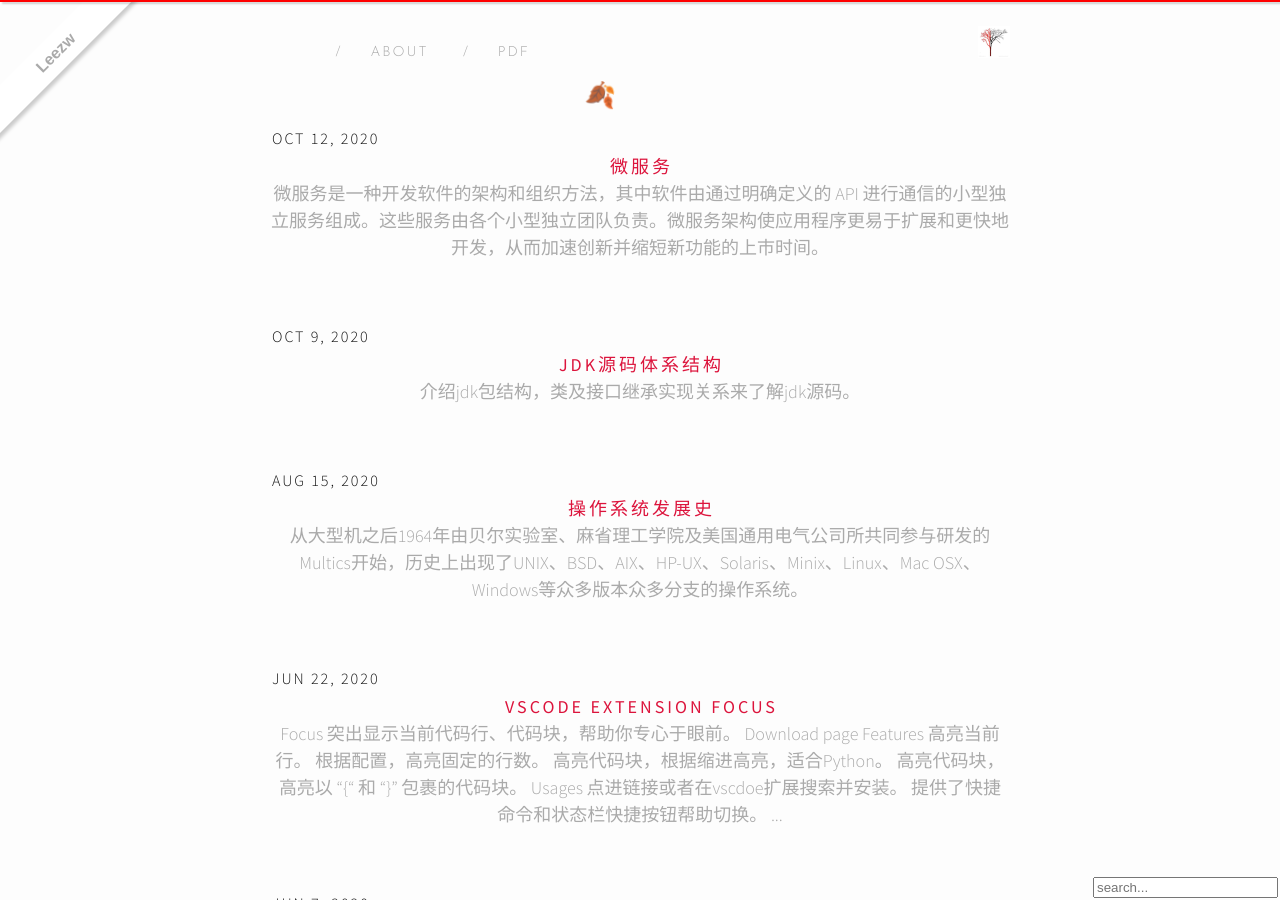
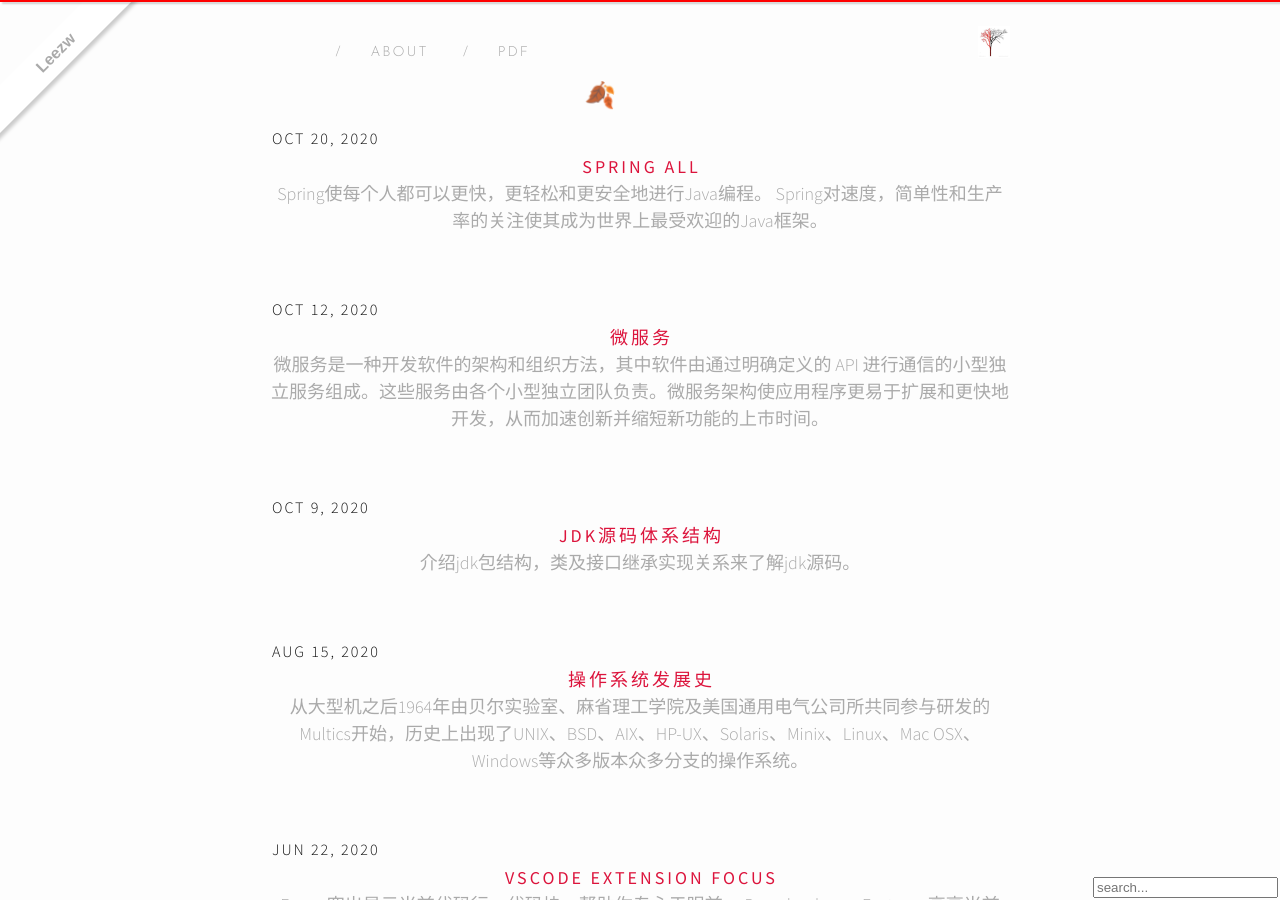
Before and after one commit to quantum-li/quantum-li.github.io, a Jekyll site: the page built from index.html, in a window 1280 px wide and 900 px high. Built offline with Jekyll 4.4.1, drawn with Linux system fonts in a browser that asks for light colours; nearby versions of some CDN libraries; the list of posts is cut into pages by our own code.

Commit message:
2020-10-20 20:00:54

```diff
--- a/_includes/footer.html
+++ b/_includes/footer.html
@@ -7,9 +7,7 @@
     <div class="footer-col-wrapper">
       <div class="footer-col footer-col-1">
         <ul class="contact-list footer-content">
-          <li>Powered By <a href="https://github.com/mzzw">李泉</a></li>
-
-
+          <li>Powered By <a href="https://github.com/mzzw" target="_blank">李泉</a></li>
         </ul>
       </div>
 
@@ -34,6 +32,11 @@
       </div>
     </div>
 
+    <div class="footer-col-wrapper">
+      <div class="footer-col footer-col-1">
+          <a href="https://www.allhistory.com/" target="_blank">全历史</a>
+      </div>
+    </div>
   </div>
 
 </footer>
--- /dev/null
+++ b/_posts/2020-10-20-spring-all.md
@@ -0,0 +1,31 @@
+---
+title: Spring All
+categories:
+- Spring
+- Java
+description:
+permalink: "/posts/spring-all"
+excerpt: Spring使每个人都可以更快，更轻松和更安全地进行Java编程。 Spring对速度，简单性和生产率的关注使其成为世界上最受欢迎的Java框架。
+---
+
+使用了Spring框架，可是获得许多现成的解决方案，而不必担心编写大量额外的代码。
+
+[WhySpring](https://spring.io/why-spring)
+
+[SpringProjects](https://spring.io/projects)
+
+# 微服务架构
+
+{% for art in site.article %}
+{% for categorie in art.categories %}
+{% if categorie == "spring" %}
+<div>
+    <br>
+    <a class="articleLink" href="{{site.baseurl}}{{art.url}}">{{art.title}}——{{ art.date | date: "%b %-d, %Y" }}</a>
+    <br/>
+    <br/>
+    <blockquote><p>{% if art.excerpt.size < 200 %}{{ art.excerpt | strip_html }}{% else %}{{ art.excerpt | strip_html | truncate:200}}{% endif %}</p></blockquote>
+</div>
+{% endif %}
+{% endfor %}
+{% endfor %}
```
Also changed, not shown: _article/2020-10-20-spring-boot.md (added, +8 -0 lines), _article/2020-10-20-spring-framework.md (added, +8 -0 lines), 1 other file.
